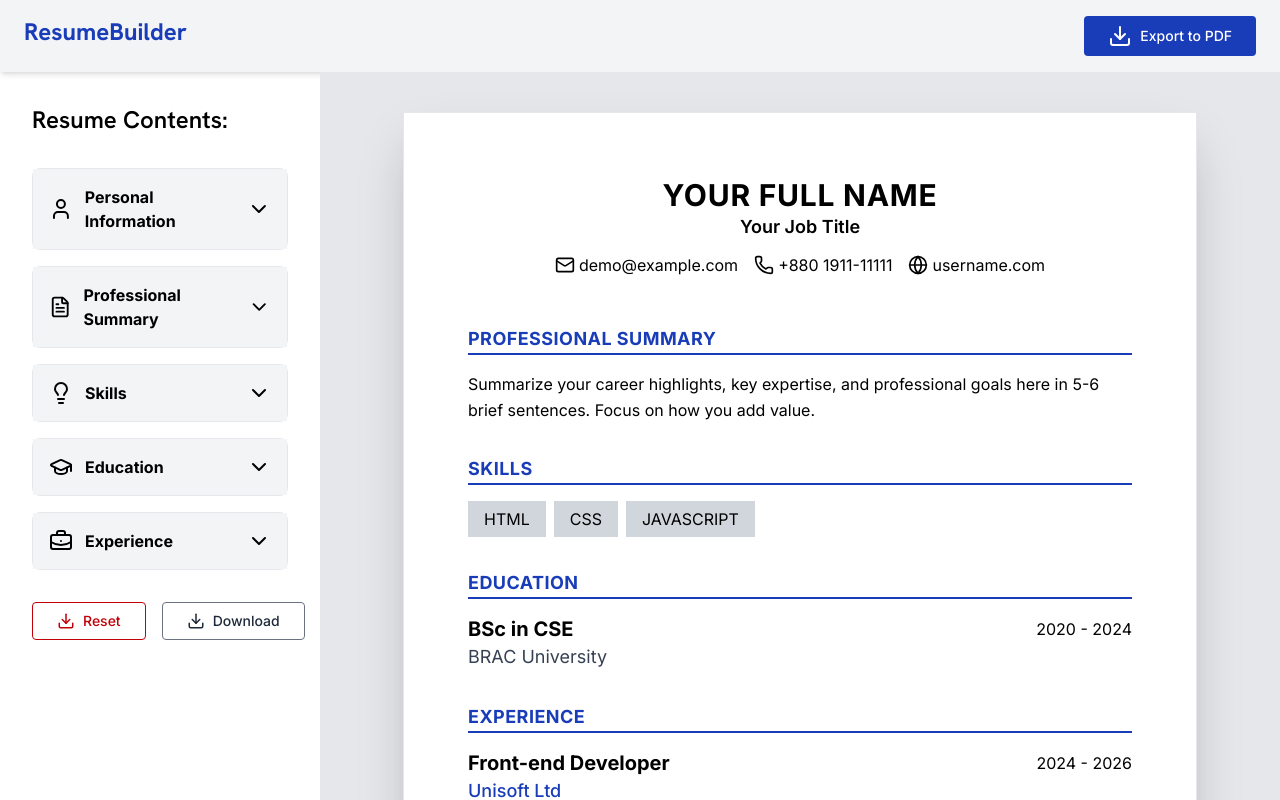
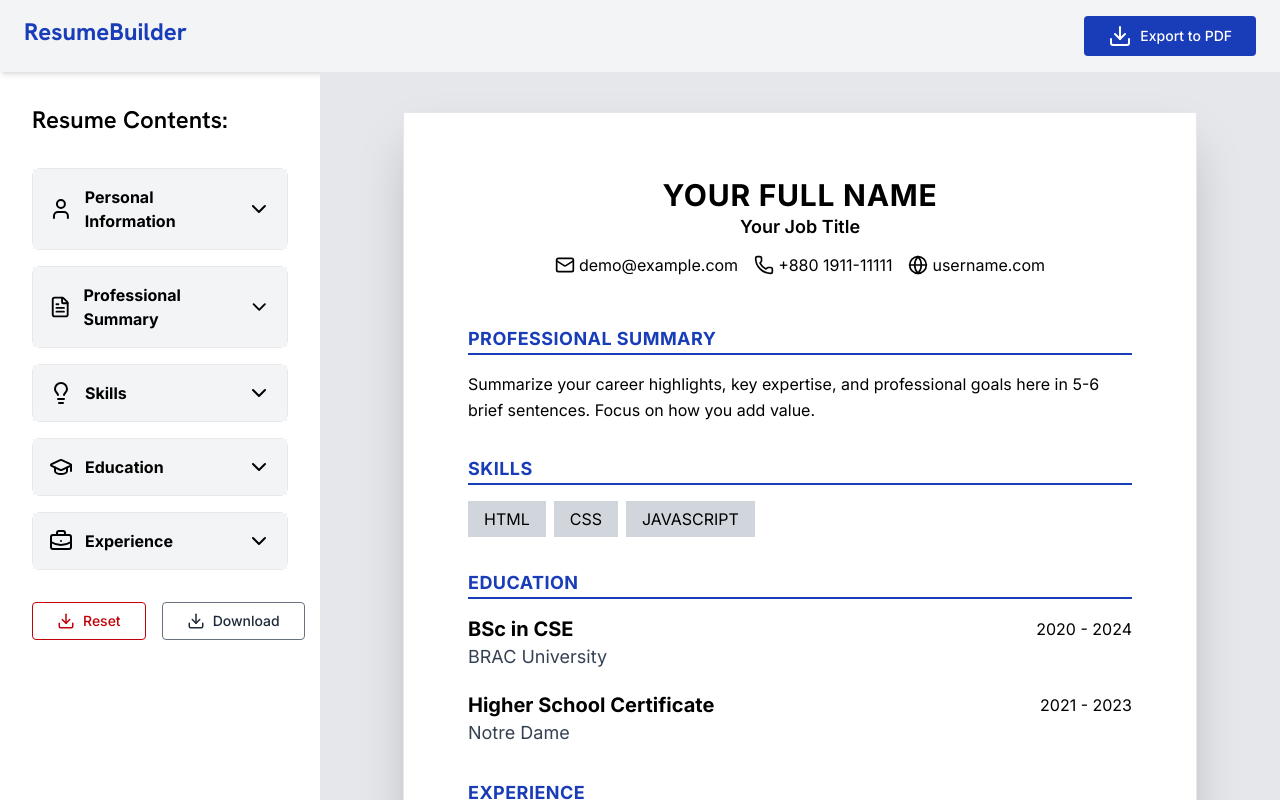
Before and after one commit to Sc0rpX/Resume-Builder, a React (Vite) app: page / in a window 1280 px wide. Built offline with nearby package versions, Linux system fonts and the light colour scheme.

Commit message:
Add additional education entry for Higher School Certificate in App component

```diff
--- a/src/App.jsx
+++ b/src/App.jsx
@@ -23,6 +23,12 @@ function App() {
       institute: "BRAC University",
       startYear: "2020",
       endYear: "2024",
+    },
+    {
+      degree: "Higher School Certificate",
+      institute: "Notre Dame",
+      startYear: "2021",
+      endYear: "2023"
     }
   ])
 
```
